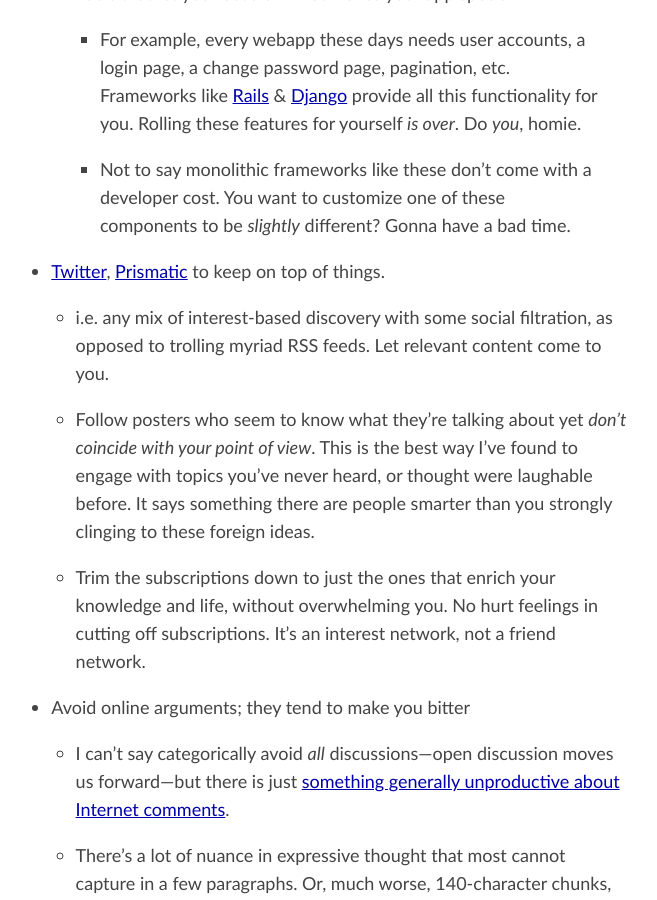
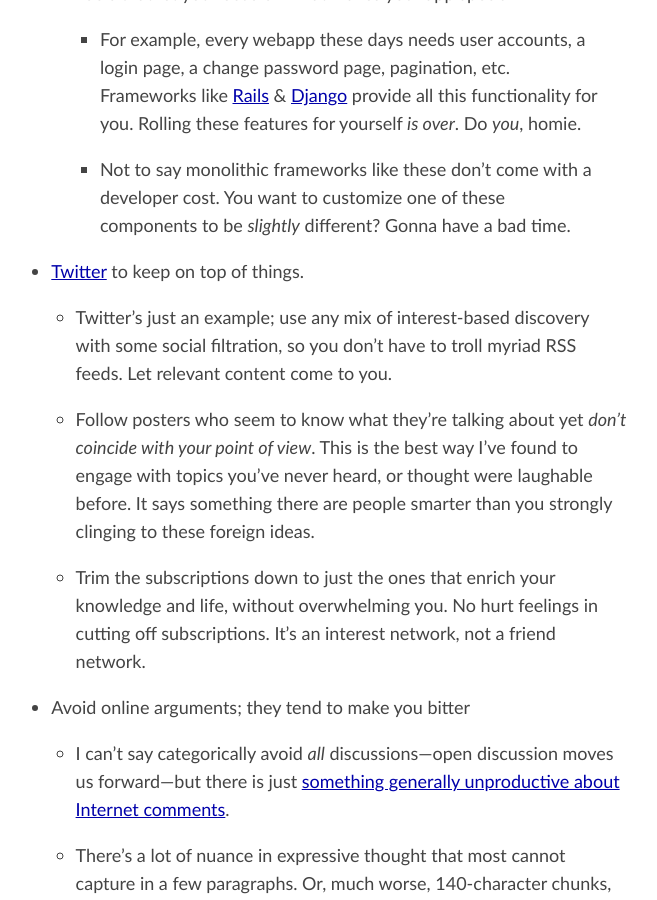
Before and after one commit to john-kurkowski/john-kurkowski.github.io, a Jekyll site: the page built from _posts/2013-10-16-credo.md, in a window 1280 px wide and 900 px high, scrolled down 1424 px. Shown: the whole window, without its empty margins (289-946 px from the left). Built offline with Jekyll 4.4.1, drawn with Linux system fonts in a browser that asks for light colours; nearby versions of some CDN libraries; comment, search, counter and statistics services are not loaded.

Commit message:
I don't use Prismatic anymore
"It went from providing interesting links to pushing clickbait." http://wozniak.ca/an-experience-report-on-the-social-theorem-of-web-services

```diff
--- a/_posts/2013-10-16-credo.md
+++ b/_posts/2013-10-16-credo.md
@@ -68,11 +68,11 @@ IT ecosystem.
             developer cost. You want to customize one of these components to be
             _slightly_ different? Gonna have a bad time.
 
-*   [Twitter](http://twitter.com), [Prismatic](http://getprismatic.com/) to keep
-    on top of things.
+*   [Twitter](http://twitter.com) to keep on top of things.
 
-    *   i.e. any mix of interest-based discovery with some social filtration, as
-        opposed to trolling myriad RSS feeds. Let relevant content come to you.
+    *   Twitter's just an example; use any mix of interest-based discovery with
+        some social filtration, so you don't have to troll myriad RSS feeds.
+        Let relevant content come to you.
 
     *   Follow posters who seem to know what they're talking about yet *don't
         coincide with your point of view*. This is the best way I've found to
```
